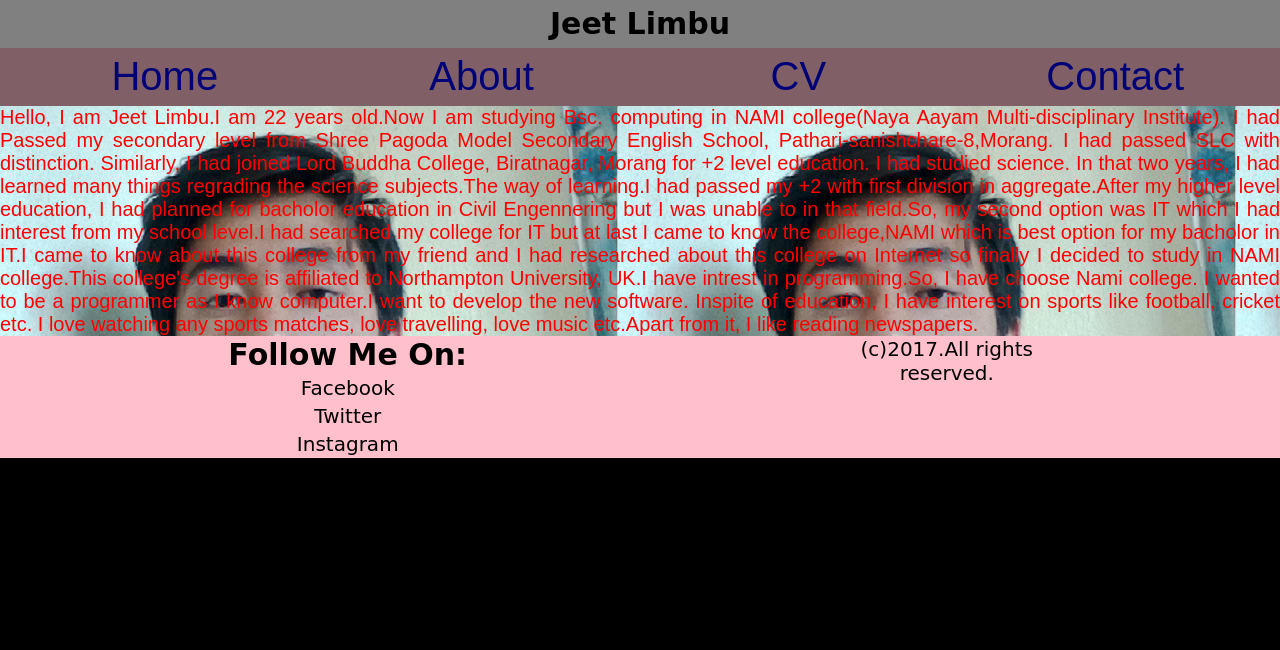
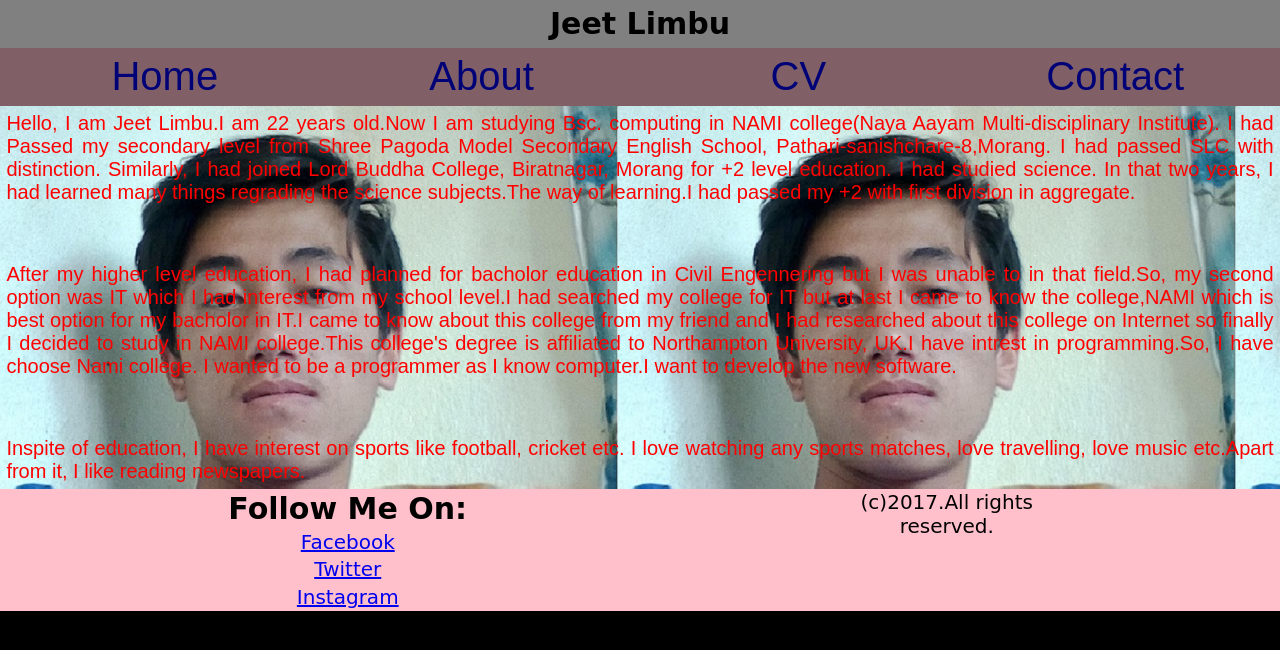
Before and after one commit to hulkma/CSY1018-assign1, a plain HTML site: page bio.html in a window 1280 px wide. Drawn offline with Linux system fonts and the light colour scheme.

Commit message:
providing links

```diff
--- a/bio.html
+++ b/bio.html
@@ -1,3 +1,4 @@
+<!DOCTYPE html>
 <html>
   <head>
   </head>
@@ -22,20 +23,21 @@
 
 <section class="biography">
   <article class="information">
-    Hello, I am Jeet Limbu.I am 22 years old.Now I am studying Bsc. computing in NAMI college(Naya Aayam Multi-disciplinary Institute).
+    <p>Hello, I am Jeet Limbu.I am 22 years old.Now I am studying Bsc. computing in NAMI college(Naya Aayam Multi-disciplinary Institute).
     I had Passed my secondary level from Shree Pagoda Model Secondary English School, Pathari-sanishchare-8,Morang. I had passed SLC
     with distinction. Similarly, I had joined Lord Buddha College, Biratnagar, Morang for +2 level education. I had studied science.
     In that two years, I had learned many things regrading the science subjects.The way of learning.I had passed my +2 with first
-    division in aggregate.After my higher level education, I had planned for bacholor education in Civil Engennering but I was
+    division in aggregate.</p><br><br>
+    <p>After my higher level education, I had planned for bacholor education in Civil Engennering but I was
     unable to in that field.So, my second option was IT which I had interest from my school level.I had searched my college for IT
     but at last I came to know the college,NAMI which is best option for my bacholor in IT.I came to know about this college
     from my friend and I had researched about this college on Internet so finally I decided to study in NAMI college.This college's
     degree is affiliated to Northampton University, UK.I have intrest in programming.So, I have choose Nami college. I wanted to be a programmer as I know computer.I want to develop
-     the new software.
+     the new software.</p><br><br>
 
 
-   Inspite of education, I have interest on sports like football, cricket etc. I love watching any sports matches, love travelling,
-   love music etc.Apart from it, I like reading newspapers.
+<p>   Inspite of education, I have interest on sports like football, cricket etc. I love watching any sports matches, love travelling,
+   love music etc.Apart from it, I like reading newspapers.</p>
 
 
 
@@ -47,13 +49,13 @@
     <article class="jeet">
       <h2>Follow Me On:</h2>
     <article>
-      <p><a>Facebook</a></p>
+      <p><a href="https://www.facebook.com/login" target="_blank">Facebook</a></p>
 
     <article>
-      <p><a>Twitter</a></p>
+      <p><a href="https://twitter.com/login" target="_blank">Twitter</a></p>
 
     <article>
-      <p><a>Instagram<a></p>
+      <p><a href="https://www.instagram.com/" target="_blank">Instagram<a></p>
   </article>
   </article>
   </article>
```
Also changed, not shown: contact.html (+4 -3 lines), cv.html (+4 -3 lines), index.html (+4 -3 lines).
